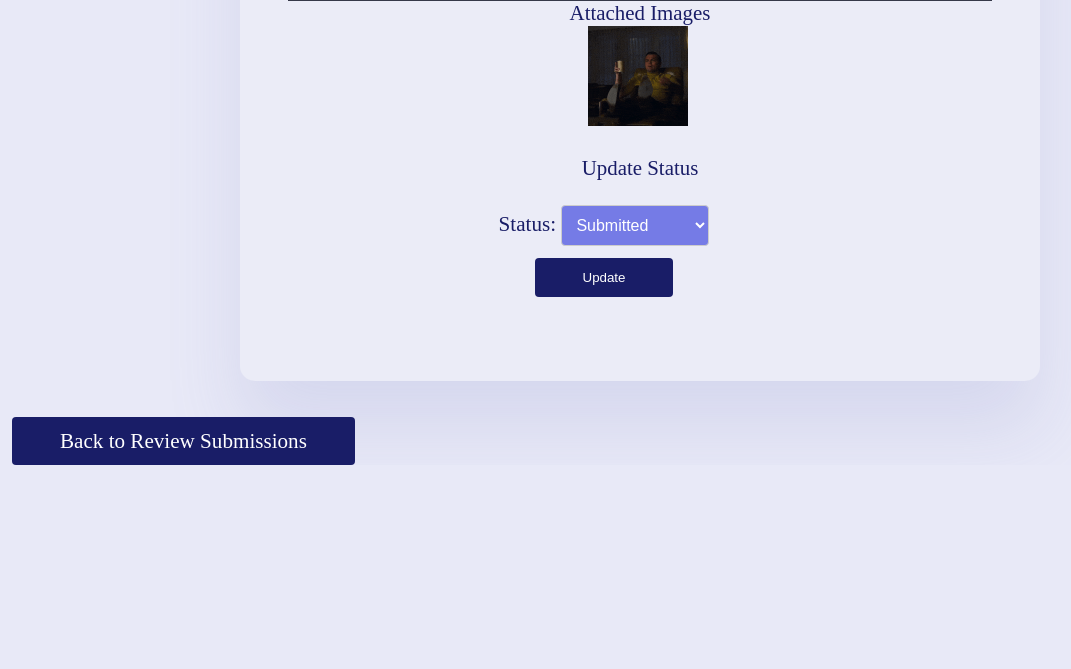
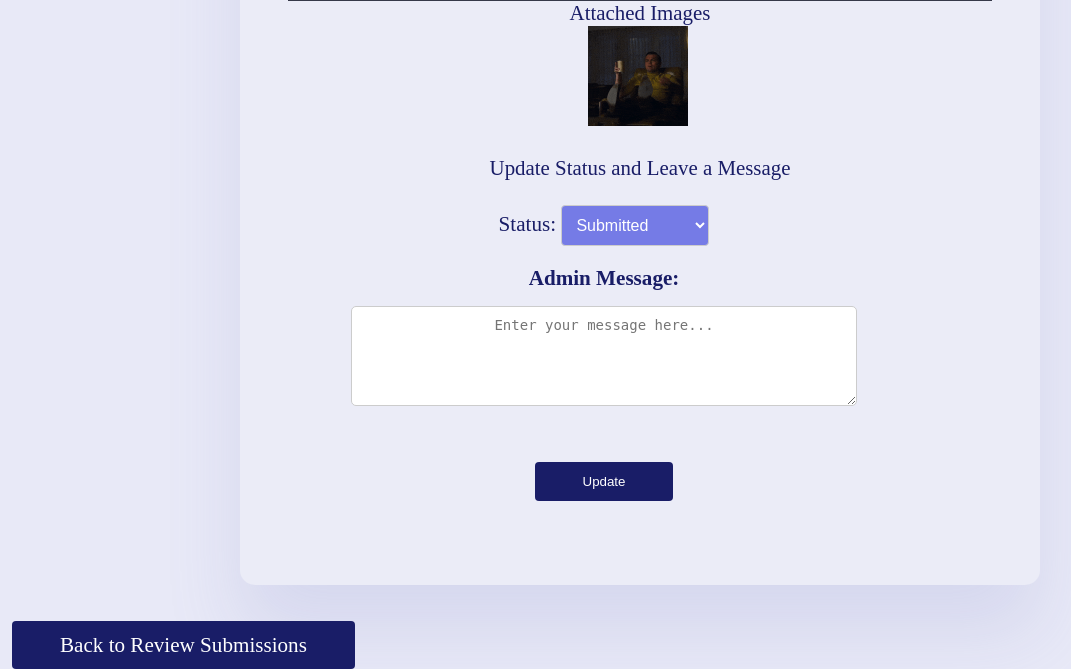
Before and after one commit to EykeieyesX/citi_request, a PHP site: page /citizen/admin/php/view_request.php?reference_id=REF-99BB8F1 in a window 1280 px wide. Shown: the part 764-1433 px from the top of the page, without its empty margins (0-1071 px from the left). Before the commit the page ends 1229 px from the top, so only its background shows below. Run offline with PHP 8.4, Linux system fonts and the light colour scheme; a user stored in the database is signed in; data comes from the database, SQL or seed files in the repository; data that the repository does not hold is empty.

Commit message:
Admin Message(review/track) Add a adminmessage column in request table

```diff
--- a/admin/php/view_request.php
+++ b/admin/php/view_request.php
@@ -28,22 +28,23 @@ if (!$request) {
 }
 
 // List of all valid statuses
-$all_statuses = ['Submitted', 'Reviewed', 'In Progress', 'Completed', 'Cancelled'];
+$all_statuses = ['Submitted', 'Reviewed', 'In-Progress', 'Completed', 'Cancelled'];
 $current_status = $request['status'];
 
 if ($_SERVER['REQUEST_METHOD'] == 'POST') {
     $new_status = $_POST['status'];
+    $admin_message = $_POST['admin_message'];  // Get the message from the form
 
-    // Prepare the SQL update statement
-    $sql_update = "UPDATE Request SET status = ?, last_updated = NOW() WHERE reference_id = ?";
+    // Prepare the SQL update statement to update both status and message
+    $sql_update = "UPDATE Request SET status = ?, adminmessage = ?, last_updated = NOW() WHERE reference_id = ?";
     $stmt_update = $conn->prepare($sql_update);
-    $stmt_update->bind_param("ss", $new_status, $reference_id);
+    $stmt_update->bind_param("sss", $new_status, $admin_message, $reference_id);
 
     if ($stmt_update->execute()) {
-        echo "Status updated successfully!";
+        echo "Status and message updated successfully!";
         header("Refresh:0");
     } else {
-        echo "Error updating status: " . $conn->error;
+        echo "Error updating status and message: " . $conn->error;
     }
 }
 ?>
@@ -139,7 +140,7 @@ if ($_SERVER['REQUEST_METHOD'] == 'POST') {
         </div>
 
         <div class="statuschange">
-            <h3>Update Status</h3>
+            <h3>Update Status and Leave a Message</h3>
             <div class="view-updatestatus">
                 <form method="POST" action="">
                     <label for="status">Status:</label>
@@ -149,6 +150,12 @@ if ($_SERVER['REQUEST_METHOD'] == 'POST') {
                             <option value="<?php echo $status; ?>" <?php if ($status === $current_status) echo 'selected'; ?>><?php echo $status; ?></option>
                         <?php endforeach; ?>
                     </select>
+
+                    <div class="admin-message-container">
+                        <label for="admin_message">Admin Message:</label>
+                        <textarea name="admin_message" id="admin_message" rows="4" placeholder="Enter your message here..."><?php echo htmlspecialchars($request['adminmessage']); ?></textarea>
+                    </div>
+
                     <div class="updaterequeststatus">
                         <?php if ($current_status !== 'Completed' && $current_status !== 'Cancelled'): ?>
                             <button type="submit">Update</button>
--- a/style.css
+++ b/style.css
@@ -1364,6 +1364,21 @@ color: var(--color-text);
     background-color: var(--color-secondary);
   }
 
+.backtotrack a {
+    background-color: var(--color-primary);
+    color: var(--color-white);
+    margin-top: 0.5rem;
+    margin-left: 0.5rem;
+    padding: 0.5rem 2rem;
+    border: none;
+    border-radius: 4px;
+    cursor: pointer;
+    transition: background-color 0.3s ease;
+  }
+
+  .backtotrack a:hover {
+    background-color: var(--color-secondary);
+  }
 
   .updaterequeststatus button {
     background-color: var(--color-primary);
@@ -1618,3 +1633,27 @@ color: var(--color-text);
 .material-symbols-outlined {
     font-size: 24px;
 }
+
+.admin-message-container {
+    display: flex;
+    flex-direction: column;
+    align-items: center;
+    margin: 20px 0;
+}
+
+.admin-message-container label {
+    font-weight: bold;
+    margin-bottom: 5px;
+}
+
+#admin_message {
+    width: 80%;
+    max-width: 600px;
+    height: 100px;
+    padding: 10px;
+    border-radius: 5px;
+    border: 1px solid #ccc;
+    font-size: 14px;
+    margin-top: 10px;
+    text-align: center; /* Center text inside the text area */
+}
```
Also changed, not shown: user/php/user_view_request.php (added, +105 -0 lines), user/track.php (+6 -1 lines).
